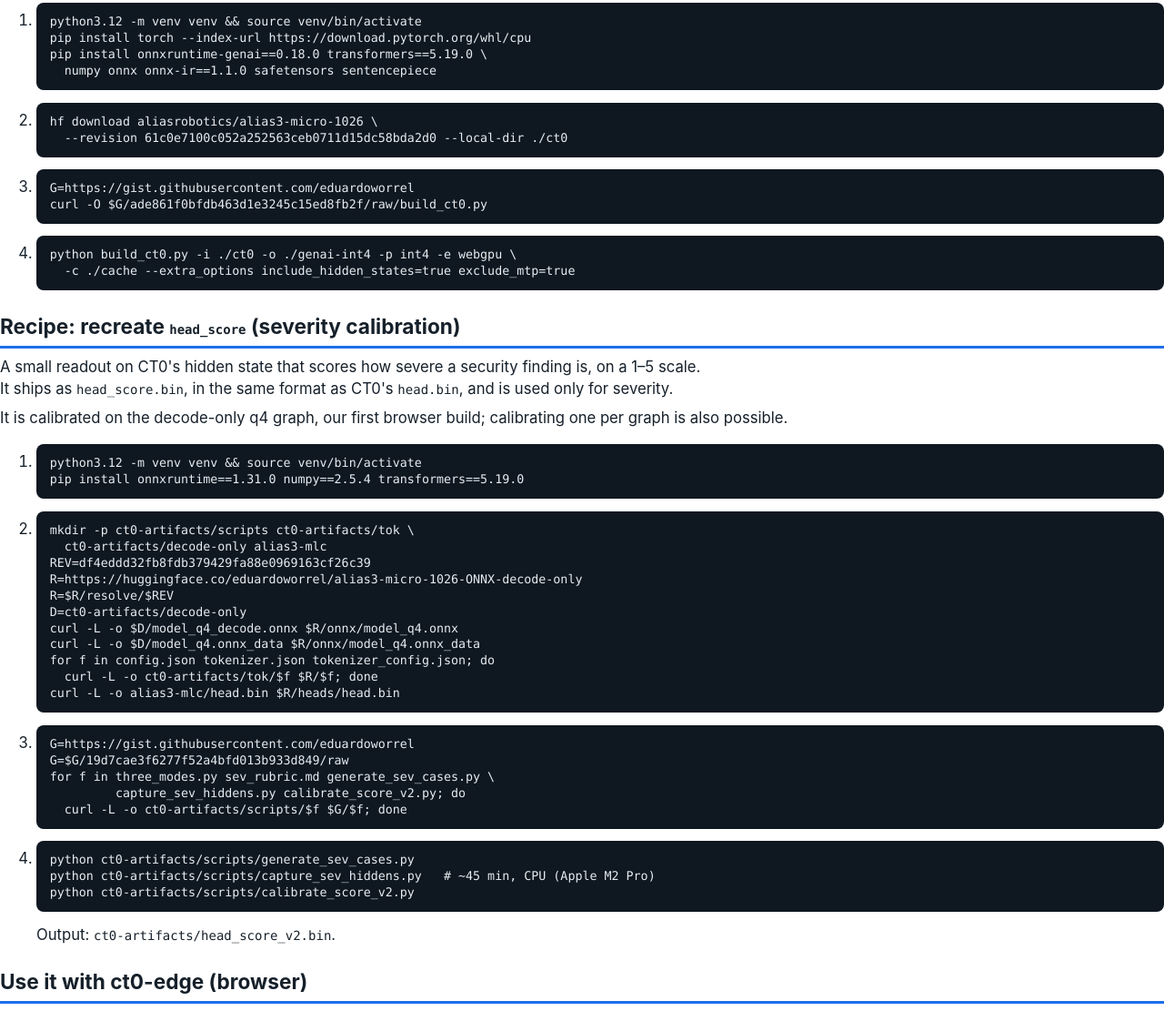
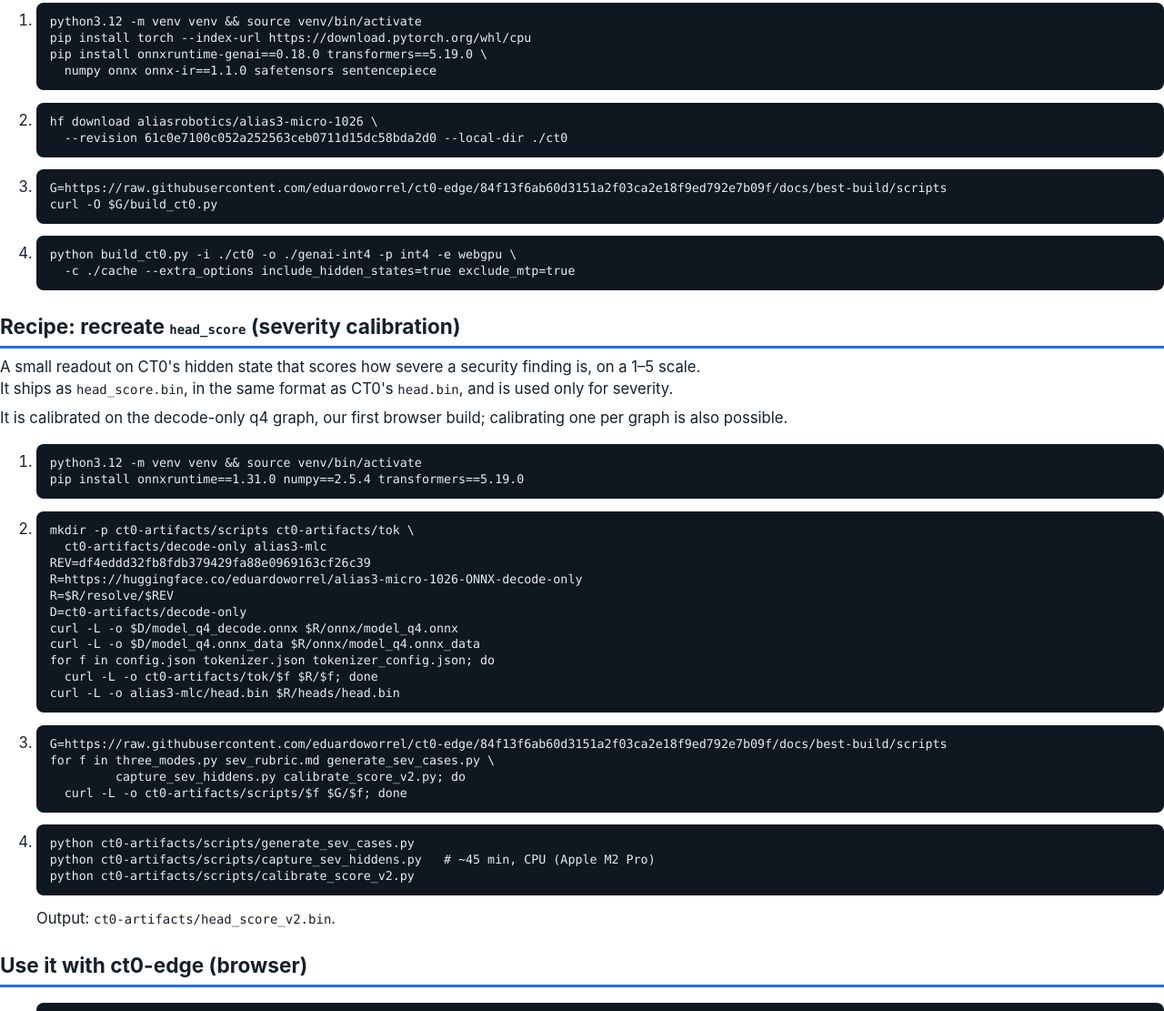
Before and after one commit to eduardoworrel/ct0-edge, a website: page docs/best-build/01-best-model-and-recipe.html in a window 1280 px wide. Shown: the part 713-1824 px from the top of the page at 91% size. Drawn offline with Linux system fonts and the light colour scheme.

Commit message:
docs: point the best-build recipe at the scripts in this repo
The recipe now downloads build_ct0.py and the head_score scripts from
docs/best-build/scripts, pinned to commit 84f13f6, instead of gists.

```diff
--- a/docs/best-build/01-best-model-and-recipe.html
+++ b/docs/best-build/01-best-model-and-recipe.html
@@ -40,8 +40,8 @@ pip install onnxruntime-genai==0.18.0 transformers==5.19.0 \
   numpy onnx onnx-ir==1.1.0 safetensors sentencepiece</pre></li>
 <li><pre>hf download aliasrobotics/alias3-micro-1026 \
   --revision 61c0e7100c052a252563ceb0711d15dc58bda2d0 --local-dir ./ct0</pre></li>
-<li><pre>G=https://gist.githubusercontent.com/eduardoworrel
-curl -O $G/ade861f0bfdb463d1e3245c15ed8fb2f/raw/build_ct0.py</pre></li>
+<li><pre>G=https://raw.githubusercontent.com/eduardoworrel/ct0-edge/84f13f6ab60d3151a2f03ca2e18f9ed792e7b09f/docs/best-build/scripts
+curl -O $G/build_ct0.py</pre></li>
 <li><pre>python build_ct0.py -i ./ct0 -o ./genai-int4 -p int4 -e webgpu \
   -c ./cache --extra_options include_hidden_states=true exclude_mtp=true</pre></li>
 </ol>
@@ -64,8 +64,7 @@ curl -L -o $D/model_q4.onnx_data $R/onnx/model_q4.onnx_data
 for f in config.json tokenizer.json tokenizer_config.json; do
   curl -L -o ct0-artifacts/tok/$f $R/$f; done
 curl -L -o alias3-mlc/head.bin $R/heads/head.bin</pre></li>
-<li><pre>G=https://gist.githubusercontent.com/eduardoworrel
-G=$G/19d7cae3f6277f52a4bfd013b933d849/raw
+<li><pre>G=https://raw.githubusercontent.com/eduardoworrel/ct0-edge/84f13f6ab60d3151a2f03ca2e18f9ed792e7b09f/docs/best-build/scripts
 for f in three_modes.py sev_rubric.md generate_sev_cases.py \
          capture_sev_hiddens.py calibrate_score_v2.py; do
   curl -L -o ct0-artifacts/scripts/$f $G/$f; done</pre></li>
```
Also changed, not shown: 1 other file.
